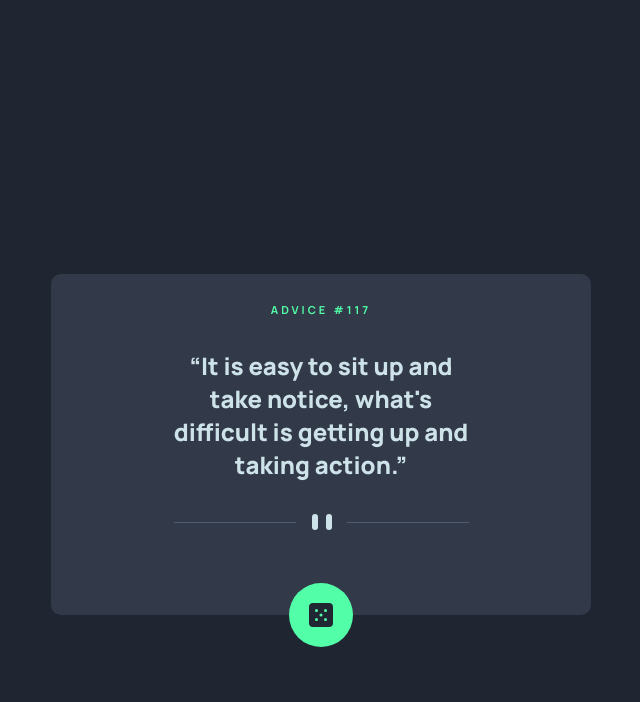
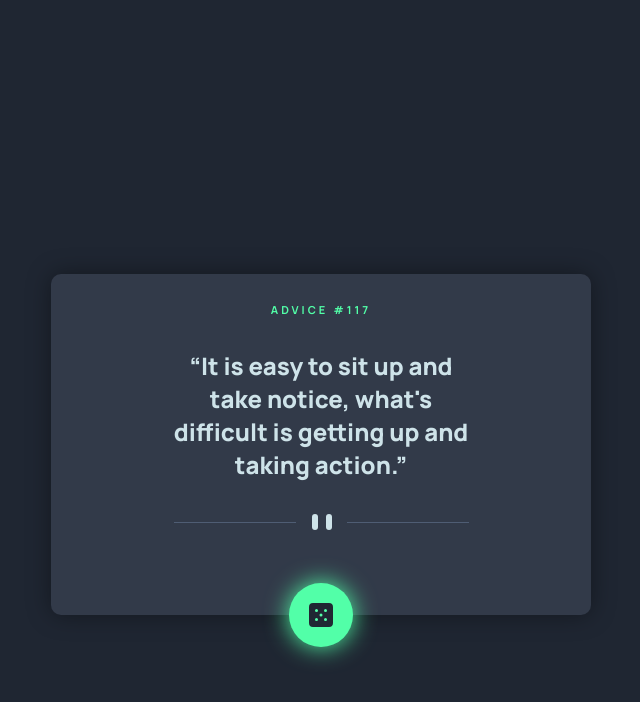
Before and after one commit to RyanNolan1/react-advice-generator, a React (Create React App) app: page / in a window 1280 px wide. In both pictures the pointer is over the element 640 px from the left and 614 px from the top of the page. Shown: the top 702 px of the page, without its empty margins (319-959 px from the left). Built offline with nearby package versions, Linux system fonts and the light colour scheme.

Commit message:
this will add a hover effect to the dice button

```diff
--- a/src/index.css
+++ b/src/index.css
@@ -28,6 +28,7 @@ body {
   gap: 2rem;
   width: 100%;
   max-width: 33.75rem;
+  filter: drop-shadow(0 0 0.75rem rgba(0, 0, 0, 0.383));
 }
 
 .advice-header {
@@ -54,6 +55,7 @@ body {
   display: flex;
   margin-top: -32px;
   z-index: 2;
+  transition: 0.3s;
 }
 
 .advice-dice-container {
@@ -73,4 +75,9 @@ body {
     justify-content: center;
     padding: 120px 1rem 0 1rem;
   }
+
+  .dice-container:hover {
+    cursor: pointer;
+    filter: drop-shadow(0 0 0.75rem hsl(150, 100%, 66%));
+  }
 }
```
